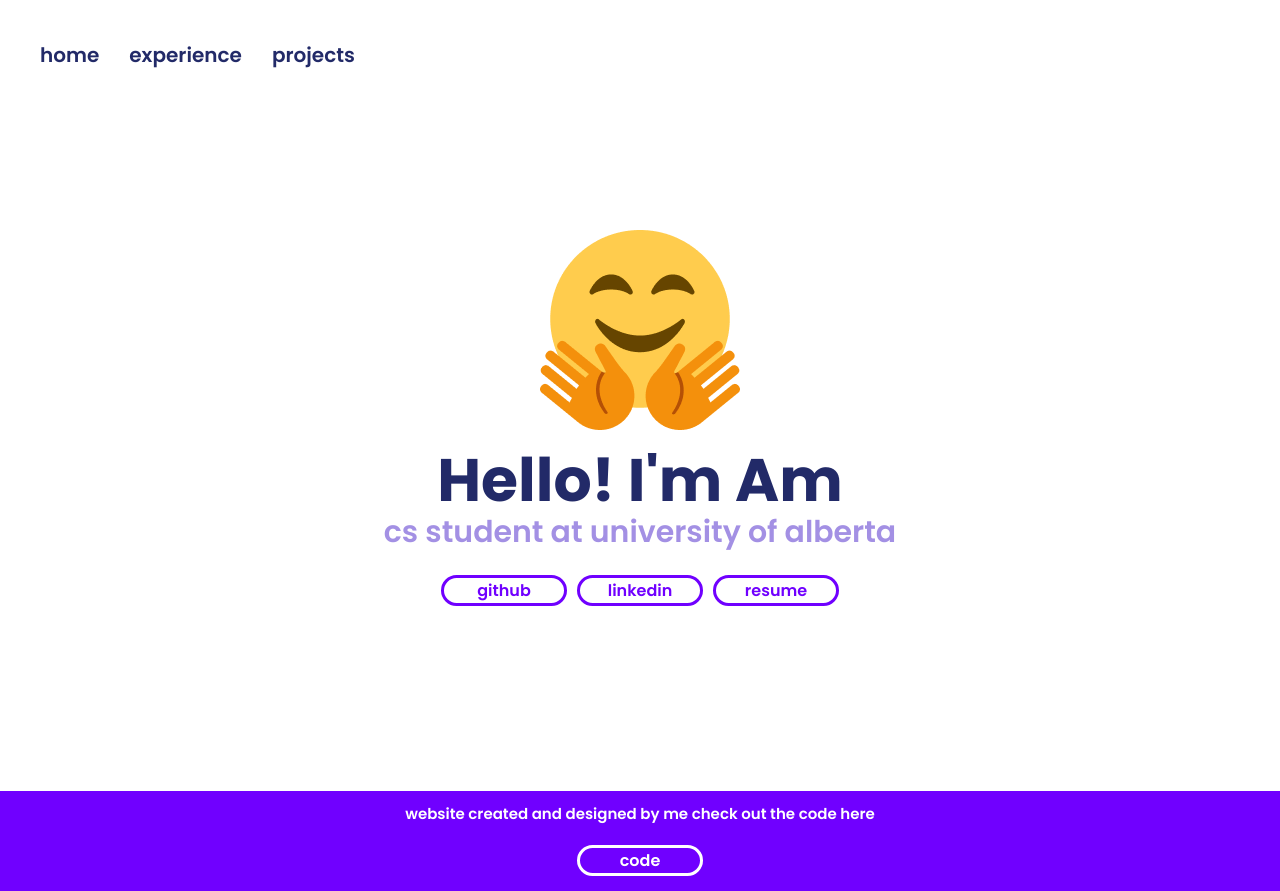
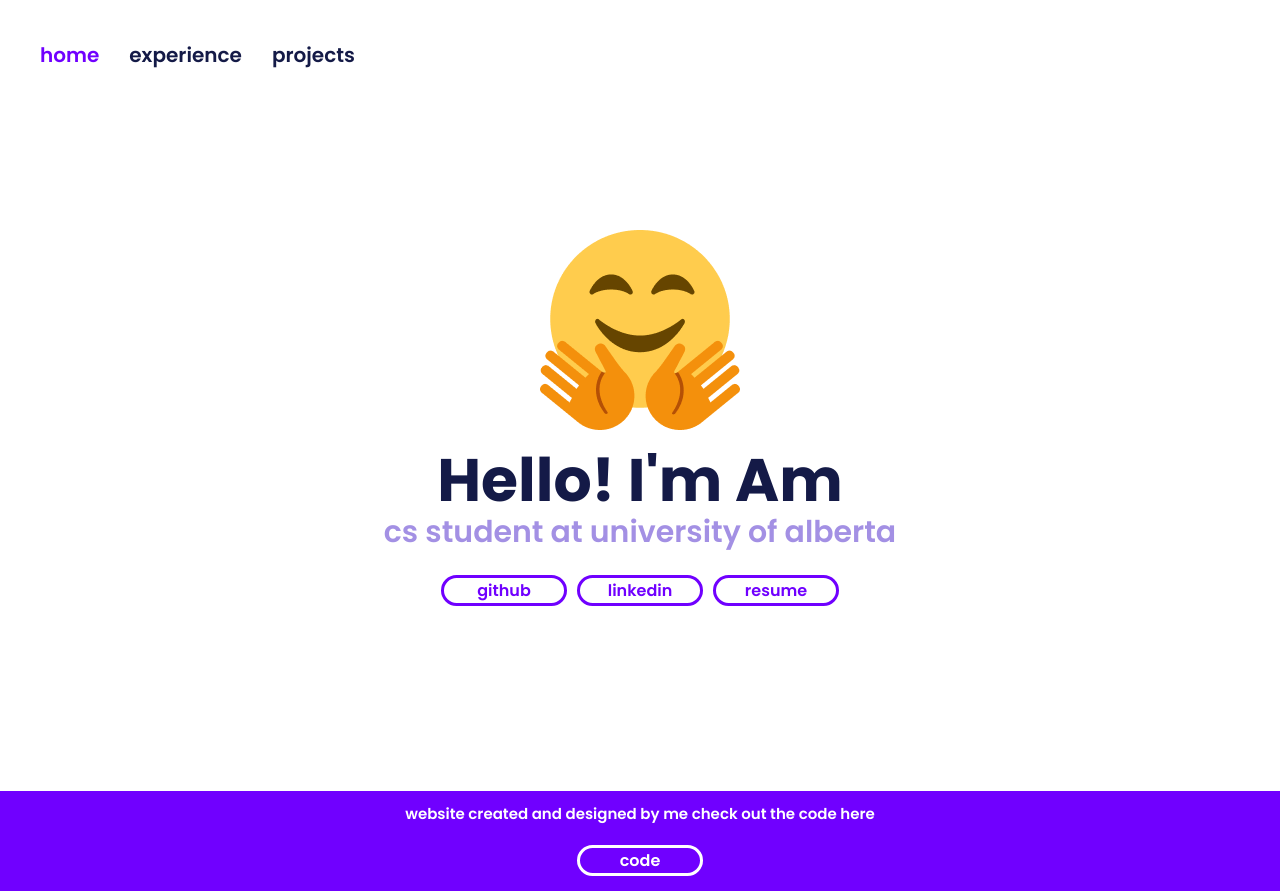
Before and after one commit to amreesalmonte/personal-webapp, a React (Create React App) app: page / in a window 1280 px wide. Built offline with nearby package versions, Linux system fonts and the light colour scheme.

Commit message:
added active link highlighting

```diff
--- a/src/App.jsx
+++ b/src/App.jsx
@@ -18,9 +18,9 @@ class App extends Component {
       <Router>
         <div>
           <div className="navBar">
-            <NavLink to="/">home</NavLink>
-            <NavLink to="/experience">experience</NavLink>
-            <NavLink to="/projects">projects</NavLink>
+            <NavLink exact activeStyle={{ color: "#7000FF" }} to="/">home</NavLink>
+            <NavLink exact activeStyle={{ color: "#7000FF" }} to="/experience">experience</NavLink>
+            <NavLink exact activeStyle={{ color: "#7000FF" }} to="/projects">projects</NavLink>
           </div>
         </div>
         <Switch>
--- a/src/index.css
+++ b/src/index.css
@@ -6,7 +6,7 @@ body {
 }
 
 :root {
-  --main-color: #222A68;
+  --main-color: #141A47;
   --sec-color: #A390E4;
   --accent-color: #7000FF;
 }
```
